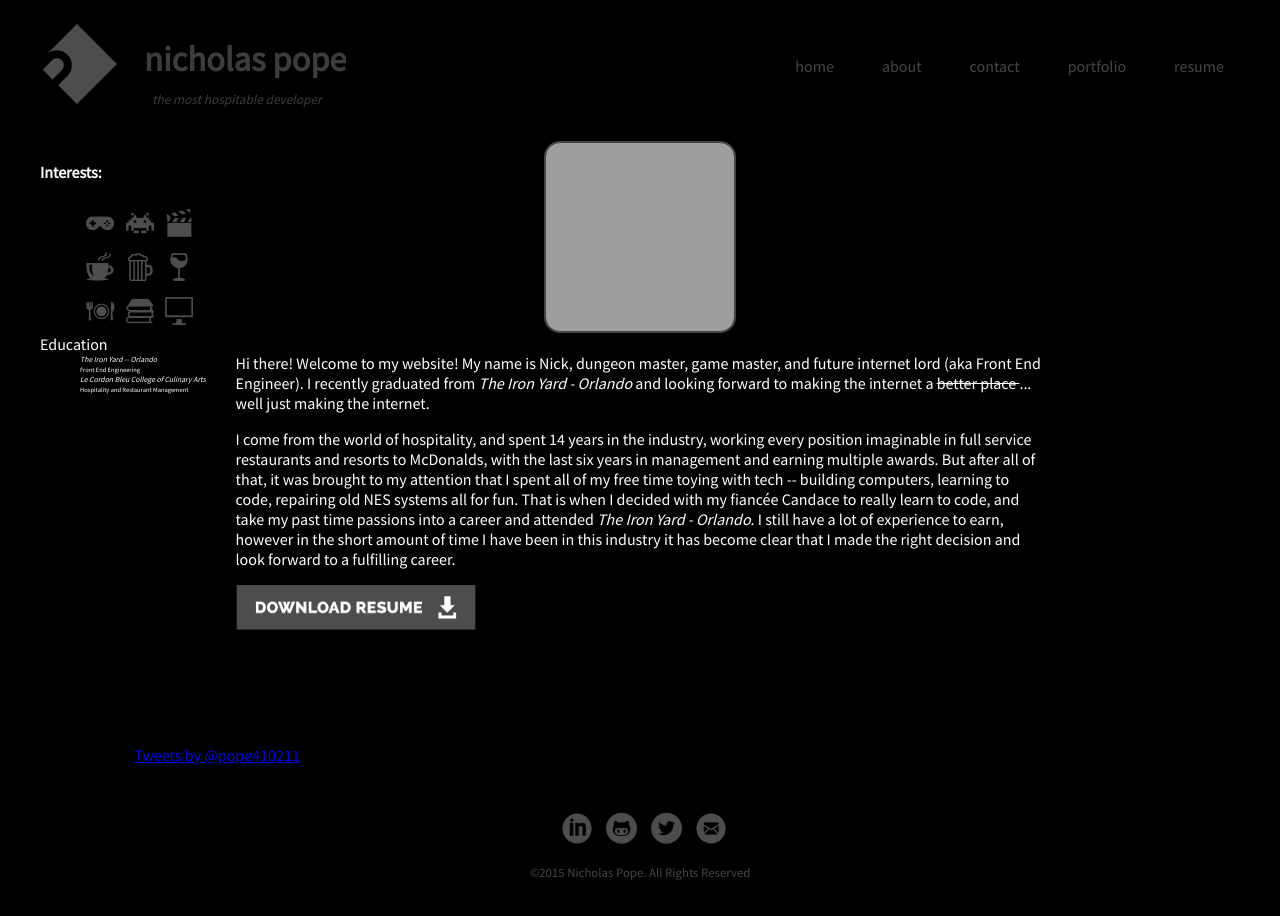
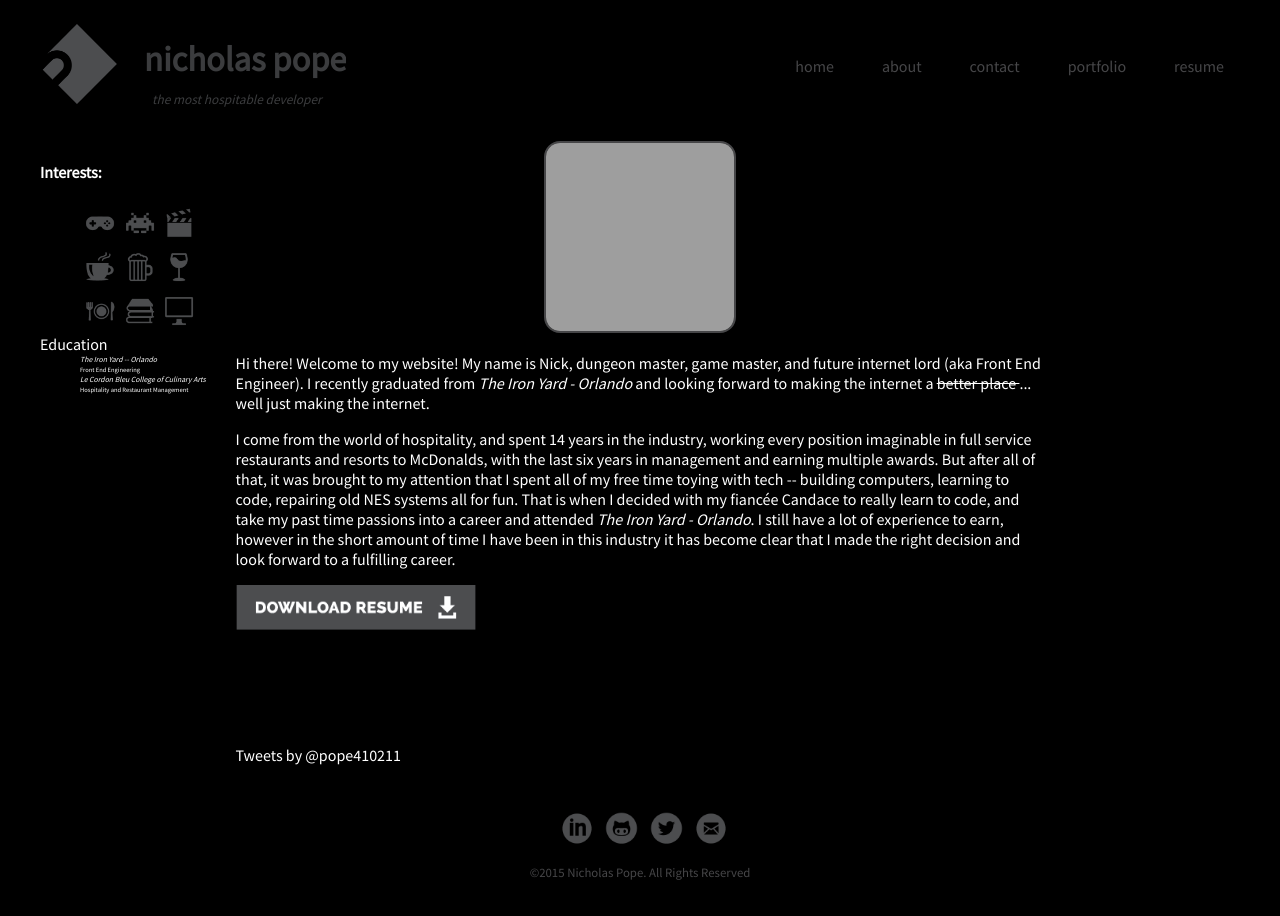
Before and after one commit to pope410211/pope410211.github.io, a Jekyll site: the page built from about.html, in a window 1280 px wide. Built offline with Jekyll 4.4.1, drawn with Linux system fonts in a browser that asks for light colours; nearby versions of some CDN libraries; library files that are not in the unit come from our copies; comment, search, counter and statistics services are not loaded; grey boxes are pictures that could not be loaded.

Commit message:
twitter added - jquery used for adding actual html

```diff
--- a/_layouts/default.html
+++ b/_layouts/default.html
@@ -13,8 +13,9 @@
 
     {% include footer.html %}
 
+<script src="/bower_components/jquery/dist/jquery.min.js"> </script>
+<script src="/assets/scripts/twitter.js"> </script>
 
-<script src="/assets/scripts/twitter.js"> </script>
   </body>
 
 </html>
--- a/_sass/_base.scss
+++ b/_sass/_base.scss
@@ -66,6 +66,8 @@ min-height: 100vh;
     display: none;
   }
 
+
+
 }
 
 
@@ -98,6 +100,8 @@ img {
     }
   }
 }
+
+
 
 .resume {
   width: 15em;
--- a/about.html
+++ b/about.html
@@ -50,11 +50,10 @@ it has become clear that I made the right decision and look forward to a fulfill
 <aside class="resume">
 <a href="/assets/docs/npope_resume.pdf" download="npope_resume.pdf"><img src="/assets/images/resumedlbtn.png"/></a>
 </aside>
+
+<div class="twitter">
+</div>
+
 </section>
-<div class="twitter">
-  <a class="twitter-timeline" href="https://twitter.com/pope410211" data-widget-id="644569435425107973"   data-tweet-limit="5">Tweets by @pope410211</a>
 
 </div>
-
-
-</div>
--- a/assets/scripts/twitter.js
+++ b/assets/scripts/twitter.js
@@ -8,3 +8,19 @@
     fjs.parentNode.insertBefore(js, fjs);
   }
 }(document, "script", "twitter-wjs");
+
+
+
+if ($(window).width() < 600 ) {
+
+   $('.twitter').removeClass('twitter').addClass('twitter-mobile');
+               $twitterMobile = $('.twitter-mobile')
+               $twitterMobile.append('<a class="twitter-timeline" href="https://twitter.com/pope410211" data-widget-id="644569435425107973" data-tweet-limit="3"   data-chrome="nofooter noheader">Tweets by @pope410211</a>');
+
+}
+else {
+
+   $twitter = $('.twitter')
+   $twitter.append('<a class="twitter-timeline" href="https://twitter.com/pope410211" data-widget-id="644569435425107973"  data-tweet-limit="5">Tweets by @pope410211</a>');
+
+}
```
Also changed, not shown: 11 other files.
